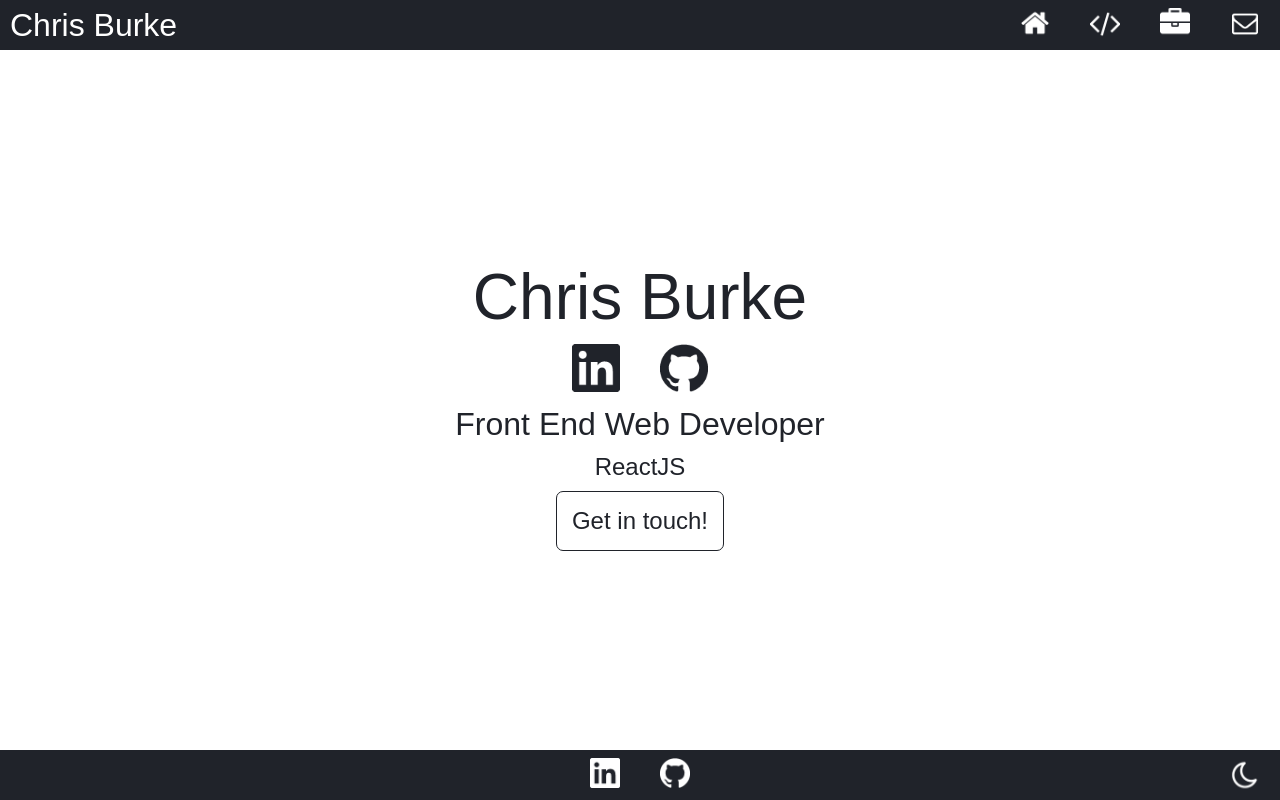
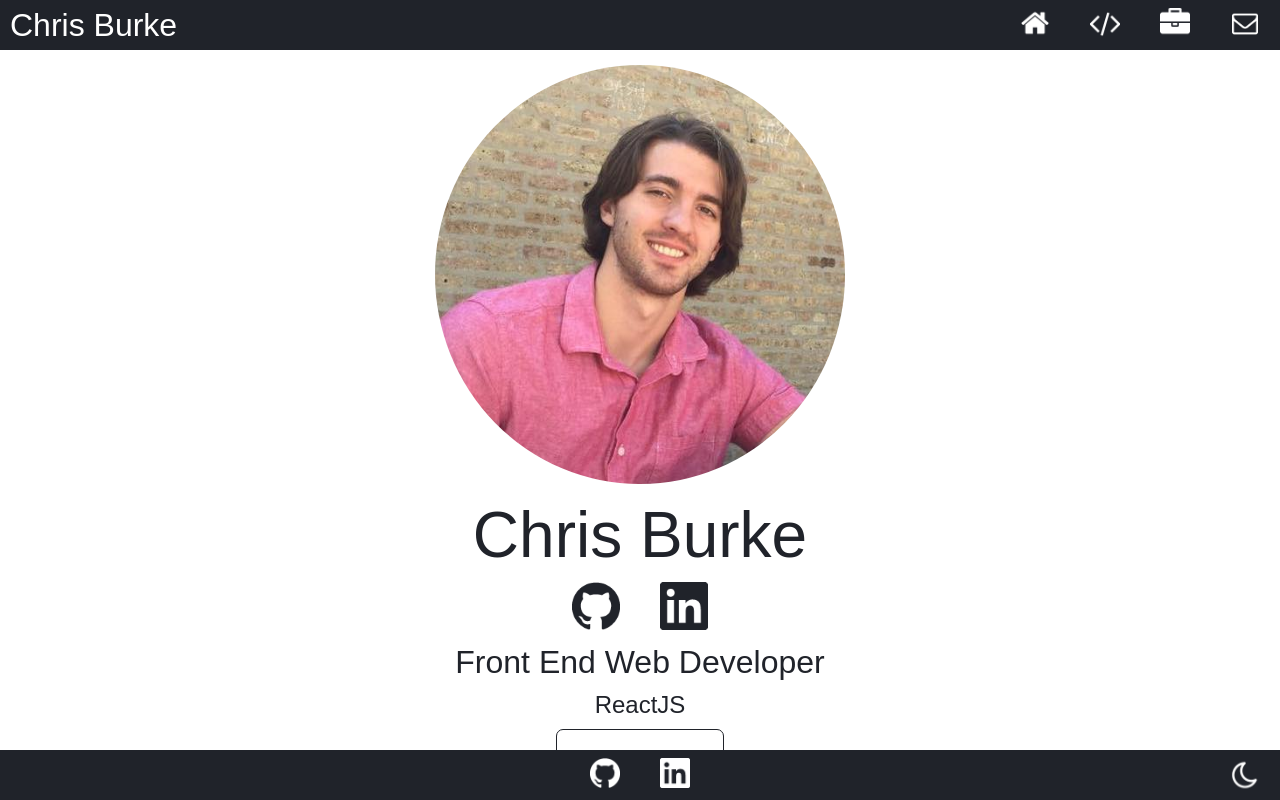
Before and after one commit to burke1791/portfolio, a plain HTML site: page index.html in a window 1280 px wide. Both pictures are taken after a click on the link 1035 px from the left and 25 px from the top of the page. Shown: the top 800 px of the page. Drawn offline with nearby package versions, Linux system fonts and the light colour scheme.

Commit message:
added profile image and adjusted scroll animations

```diff
--- a/assets/css/phone.css
+++ b/assets/css/phone.css
@@ -62,7 +62,9 @@ hr {
 }
 
 /* ABOUT STYLES */
+.profileImgContainer {
 
+}
 
 /* SKILLS STYLES */
 .techItemContainer {
--- a/assets/css/style.css
+++ b/assets/css/style.css
@@ -152,9 +152,14 @@ nav > ul > li {
 .portfolio,
 .contact {
   min-height: calc(100vh - 100px);
-  padding: 75px 0;
-  /* height: calc(100vh - 100px); */
+  /* padding: 75px 0; */
+  padding: 15px 0;
   text-align: center;
+
+  display: flex;
+  justify-content: center;
+  flex-direction: column;
+  align-items: center;
 }
 
 .name h1,
@@ -163,16 +168,6 @@ nav > ul > li {
 .contactTitle h1 {
   font-size: 64px;
   margin: 10px;
-}
-
-.about,
-.skills,
-.portfolio,
-.contact {
-  display: flex;
-  justify-content: center;
-  flex-direction: column;
-  align-items: center;
 }
 
 .aboutContent,
@@ -191,6 +186,19 @@ nav > ul > li {
 /* ABOUT STYLES */
 .about {
   margin-top: 50px;
+}
+
+.profileImgContainer {
+  max-width: 512px;
+  max-height: 512px;
+  width: 80%;
+}
+
+.profileImg {
+  max-width: 512px;
+  width: 80%;
+  height: auto;
+  border-radius: 50%;
 }
 
 .socialIcons {
--- a/assets/js/scripts.js
+++ b/assets/js/scripts.js
@@ -2,7 +2,7 @@ $(function () {
   let fadeElementClasses = ['about', 'skills', 'portfolio', 'contact'];
   let lightDarkIdentifiers = ['getInTouch', 'calcuttaBtn', 'hangmanBtn', 'flockaBtn']; // list of ids to toggle light/dark theme
   let lightDarkImgElements = ['linkedInBotNav', 'light-dark-toggle', 'githubBotNav', 'linkedInAbout', 'githubAbout', 'aboutTopNav', 'skillsTopNav', 'portfolioTopNav', 'contactTopNav'];
-  let lightDarkShadows = ['projectScreenShot', 'calcuttaLink', 'b1gHangmanLink', 'flockatimeLink'];
+  let lightDarkShadows = ['projectScreenShot', 'calcuttaLink', 'b1gHangmanLink', 'flockatimeLink', 'headshot'];
 
   $('.jumpLink').click(function (event) {
     console.log('clicked link');
@@ -11,23 +11,29 @@ $(function () {
     if ($(window).width() < 600) {
       var targetId = $(this).attr('data-scrollToResponsive');
       var target = $('#' + targetId);
-      $('html, body').animate({
-        scrollTop: target.offset().top
-      }, 0);
+      let currentTop = $(window).scrollTop();
+      let targetTop = target.position().top;
+
+      console.log('top diff:', currentTop - targetTop);
+      let offset = currentTop - targetTop > 0 ? 50 : 0;
+
+      if (targetId == 'contactResponsiveScroll') {
+        offset = 50;
+      }
+
+      scrollAnimation(target, offset);
     } else {
       var targetId = $(this).attr('data-scrollTo');
       var target = $('#' + targetId);
-      $('html, body').animate({
-        scrollTop: target.offset().top - 50
-      }, 0);
+      scrollAnimation(target, 50);
     }
+  });
 
-    var target = $('#' + targetId);
-
+  function scrollAnimation(target, offset) {
     $('html, body').animate({
-      scrollTop: target.offset().top - 50
+      scrollTop: target.offset().top - offset
     }, 0);
-  });
+  }
 
   $('#light-dark-toggle').click(function () {
     var state = $(this).attr('data-state');
--- a/index.html
+++ b/index.html
@@ -17,20 +17,23 @@
 
   <div class='about' id='aboutSection'>
     <div class='aboutContent' id='aboutResponsiveScroll'>
+      <div class='profileImgContainer'>
+        <img src='assets/images/profile.jpg' class='profileImg darkShadow' id='headshot'>
+      </div>
       <div class='name'>
         <h1>Chris Burke</h1>
       </div>
       <div class='socialIcons'>
+          <div class='social'>
+            <a href='https://github.com/burke1791' target='_blank' class='socialLink'>
+              <img src='assets/images/github_light.png' data-state='light' data-light='assets/images/github_light.png'
+                data-dark='assets/images/github_dark.png' class='socialLinkIcon' id='githubAbout'>
+            </a>
+          </div>
         <div class='social'>
           <a href='https://www.linkedin.com/in/christopher-burke-1b6ba284/' target='_blank' class='socialLink'>
             <img src='assets/images/linkedin_light.png' data-state='light' data-light='assets/images/linkedin_light.png'
               data-dark='assets/images/linkedin_dark.png' class='socialLinkIcon' id='linkedInAbout'>
-          </a>
-        </div>
-        <div class='social'>
-          <a href='https://github.com/burke1791' target='_blank' class='socialLink'>
-            <img src='assets/images/github_light.png' data-state='light' data-light='assets/images/github_light.png'
-              data-dark='assets/images/github_dark.png' class='socialLinkIcon' id='githubAbout'>
           </a>
         </div>
       </div>
@@ -156,8 +159,8 @@
         <h3>Please contact me using the email below and I will get back to you as soon as possible.</h3>
       </div>
       <div class='emailLink'>
-        <a href='mailto:burke1791@gmail.com?Subject=Hello'>
-          <h3>burke1791@gmail.com</h3>
+        <a href='mailto:contact@chrisburke.dev?Subject=Hello'>
+          <h3>contact@chrisburke.dev</h3>
         </a>
       </div>
     </div>
@@ -210,18 +213,18 @@
 
   <nav class='botnav nav-light' id='botNavBar'>
     <ul class='botMid'>
+        <li class='botNavItem'>
+          <a href='https://github.com/burke1791' target='_blank' class='botNavLink'>
+            <img src='assets/images/github_dark.png' data-state='light' data-light='assets/images/github_dark.png'
+              data-dark='assets/images/github_light.png' class='navLinkIcon' id='githubBotNav'>
+            <b>GitHub</b>
+          </a>
+        </li>
       <li class='botNavItem'>
         <a href='https://www.linkedin.com/in/christopher-burke-1b6ba284/' target='_blank' class='botNavLink'>
           <img src='assets/images/linkedin_dark.png' data-state='light' data-light='assets/images/linkedin_dark.png'
             data-dark='assets/images/linkedin_light.png' class='navLinkIcon' id='linkedInBotNav'>
           <b>LinkedIn</b>
-        </a>
-      </li>
-      <li class='botNavItem'>
-        <a href='https://github.com/burke1791' target='_blank' class='botNavLink'>
-          <img src='assets/images/github_dark.png' data-state='light' data-light='assets/images/github_dark.png'
-            data-dark='assets/images/github_light.png' class='navLinkIcon' id='githubBotNav'>
-          <b>GitHub</b>
         </a>
       </li>
     </ul>
```
Also changed, not shown: calcutta.html (+5 -0 lines).
